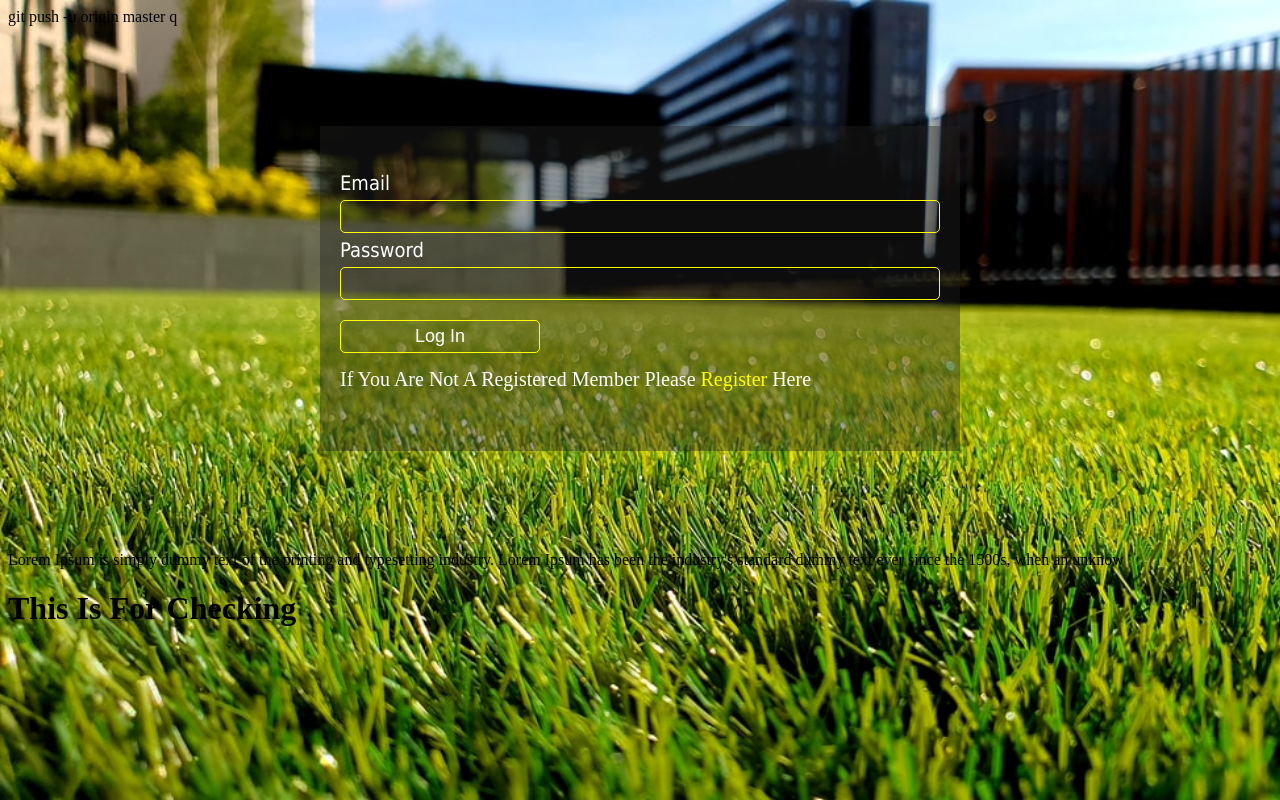
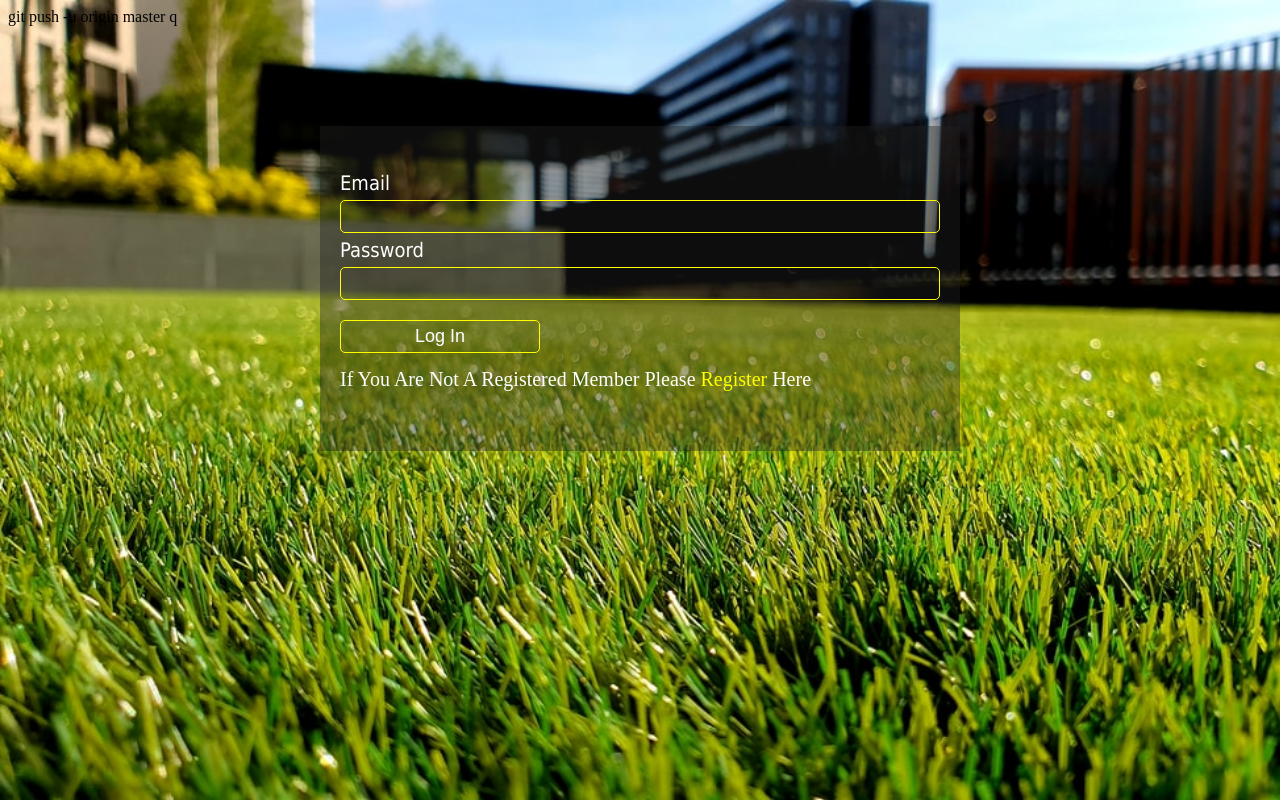
Before and after one commit to masumjia700/design-codes, a plain HTML site: page login.html in a window 1280 px wide. Drawn offline with Linux system fonts and the light colour scheme.

Commit message:
orginial look

```diff
--- a/login.html
+++ b/login.html
@@ -19,24 +19,5 @@ git push -u origin master<!DOCTYPE HTML>
 		</form>
 
 	</div>
-
-	<div>
-		<p>Lorem Ipsum is simply dummy text of the printing and typesetting industry. Lorem Ipsum has been the industry's standard dummy text ever since the 1500s, when an unknow</p>
-		<h1>This Is For Checking </h1>
-	</div>
-
-
-
-
-
-
-
-
-
-
-
-
-
-
 </body>
 </html>
```
Also changed, not shown: index.html (+0 -16 lines).
